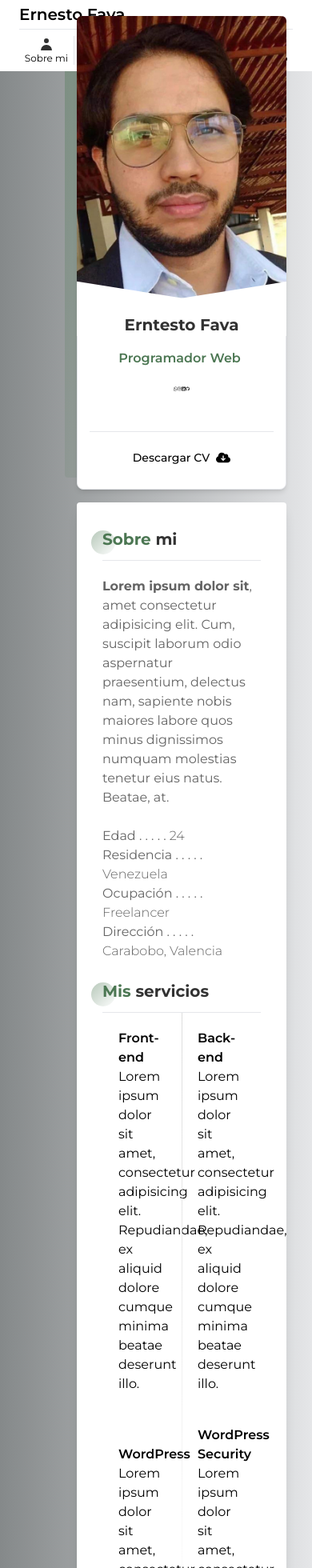
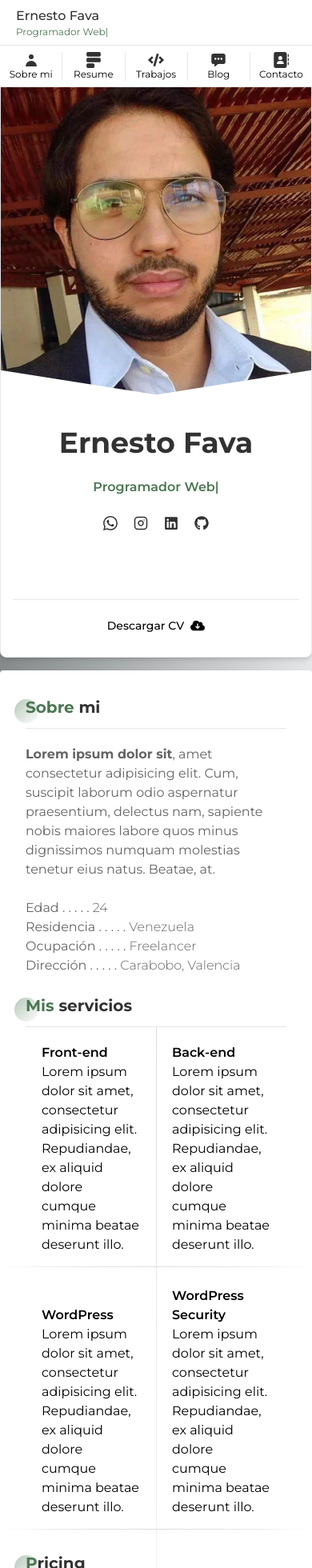
Before and after one commit to Erny23/portafolio, a Next.js app: page / in a window 390 px wide. Shown: the top 1960 px of the page at 80% size. Built offline with nearby package versions, Linux system fonts and the light colour scheme.

Commit message:
responsividad e informacion

```diff
--- a/app/components/subtitle.tsx
+++ b/app/components/subtitle.tsx
@@ -18,7 +18,6 @@ export default function Subtitle() {
                 wrapper="span"
                 speed={5}
                 repeat={Infinity}
-                className="text-[#4c7753] font-semibold"
             />
         </>
     )
--- a/app/globals.css
+++ b/app/globals.css
@@ -61,16 +61,10 @@ body {
   padding: 0;
 }
 
-/*Borde verde de perfil*/
-#profileCard::before {
-  content: "";
-  position: absolute;
-  left: -15px;
-  top: -15px;
-  width: 100%;
-  height: 100%;
-  background: linear-gradient(135deg, rgba(76, 119, 83, 0.4) 0%, rgba(76, 119, 83, 0.01) 100%);
-  border-radius: 4px;
+#card .flex.h-full.flex-col.justify-center.gap-4.p-6 {
+  padding: 0;
+  justify-content: start;
+  gap: 0;
 }
 
 /*Paletas bordes en el foto de perfil*/
@@ -79,7 +73,7 @@ body {
   position: absolute;
   background: #ffffff;
   left: -25%;
-  bottom: -56%;
+  bottom: -58%;
   width: 100%;
   height: 70%;
   transform: rotate(12deg);
@@ -92,7 +86,7 @@ body {
   background: #ffffff;
   left: auto;
   right: -25%;
-  bottom: -56%;
+  bottom: -58%;
   width: 100%;
   height: 70%;
   transform: rotate(-12deg);
@@ -120,6 +114,38 @@ body {
   background: radial-gradient(ellipse at top, #dddddd 0%, rgba(255, 255, 255, 0) 70%);
 }
 
+#servicios .inline-block::after {
+  content: "";
+  position: absolute;
+  left: 0;
+  margin-top: 15px;
+  width: 100%;
+  height: 1px;
+  background: radial-gradient(ellipse at center, #dddddd 0%, rgba(255, 255, 255, 0) 70%);
+}
+
+@media screen and (min-width: 560px) {
+  /*Borde verde de perfil*/
+  #profileCard::before {
+    content: "";
+    position: absolute;
+    left: -15px;
+    top: -15px;
+    width: 100%;
+    height: 100%;
+    background: linear-gradient(135deg, rgba(76, 119, 83, 0.4) 0%, rgba(76, 119, 83, 0.01) 100%);
+    border-radius: 4px;
+  }
+}
+
+@media screen and (max-width: 559px) {
+  #profileCard {
+    height: calc(100vh - 102px);
+    min-height: 675px;
+    max-height: 738px;
+  }
+}
+
 /*@media screen and (min-width: 768px) {
   #profilePhoto::before {
     bottom: -54%;
@@ -128,14 +154,10 @@ body {
   #profilePhoto::after {
     bottom: -54%;
   }
-}
+}*/
 
 @media screen and (min-width: 1024px) {
-  #profilePhoto::before {
-    bottom: -66%;
+  #card {
+    box-shadow: 5px 6px 25px 0px rgb(0 0 0 / 0.2), 0 8px 10px -6px rgb(0 0 0 / 0.1);
   }
-
-  #profilePhoto::after {
-    bottom: -66%;
-  }
-}*/
+}
--- a/app/interface/card.tsx
+++ b/app/interface/card.tsx
@@ -9,16 +9,20 @@ import Subtitle from "../components/subtitle";
 
 export default function CardComp() {
     return (
-        <div id="profile" className="relative text-center z-40">
-            <Card className="w-full h-[37rem] lg:h-[42rem] lg:max-w-md">
-                <div id="profilePhoto" className="absolute top-0 left-0 rounded-t-md overflow-hidden w-full h-[25rem] bg-[length:22rem] bg-top bg-no-repeat z-10 lg:max-w-md" style={{backgroundImage: `url("/imagenPerfil.jpg")`}}></div>
-                <h5 className="text-xl text-[#323232] font-bold mt-[16rem] z-30 lg:mt-[12rem]">Erntesto Fava</h5>
-                <Subtitle />
-                <div className="flex justify-between px-24 sm:px-32 lg:px-24">
-                    <SiWhatsapp className="text-xl text-[#323232] hover:text-[#4c7753] lg:text-2xl" />
-                    <FiInstagram className="text-xl text-[#323232] hover:text-[#4c7753] lg:text-2xl" />
-                    <FaLinkedin className="text-xl text-[#323232] hover:text-[#4c7753] lg:text-2xl" />
-                    <FaGithub className="text-xl text-[#323232] hover:text-[#4c7753] lg:text-2xl" />
+        <div id="profile" className="relative h-full text-center z-40 xs:h-auto">
+            <Card id="card" className="block bg-white w-full h-full xs:h-[41rem] lg:h-[42rem] lg:max-w-md">
+                <div id="profilePhoto" className="relative block overflow-hidden w-full h-[28rem] bg-[length:25rem] bg-top bg-no-repeat z-10 xs:h-[25rem] lg:max-w-md" style={{backgroundImage: `url("/imagenPerfil.jpg")`}}></div>
+                <h5 className="text-4xl text-[#323232] font-bold">Ernesto Fava</h5>
+                <br />
+                <div className="font-semibold text-[#4c7753]">
+                    <Subtitle/>
+                </div>
+                <br />
+                <div className="flex w-full justify-between px-32 sm:px-40 lg:px-28">
+                    <SiWhatsapp className="text-lg text-[#323232] hover:text-[#4c7753] lg:text-xl" />
+                    <FiInstagram className="text-lg text-[#323232] hover:text-[#4c7753] lg:text-xl" />
+                    <FaLinkedin className="text-lg text-[#323232] hover:text-[#4c7753] lg:text-xl" />
+                    <FaGithub className="text-lg text-[#323232] hover:text-[#4c7753] lg:text-xl" />
                 </div>
                 <div className="absolute w-full bottom-0 left-0 px-4 mb-5">
                     <div className="border-t pt-3">
--- a/app/interface/sidebarMobile.tsx
+++ b/app/interface/sidebarMobile.tsx
@@ -1,55 +1,88 @@
 "use client";
 
-import Link from "next/link";
+import React from 'react';
 import { MegaMenu, Navbar } from 'flowbite-react';
+import { usePathname } from 'next/navigation';
+import { useRouter } from 'next/navigation';
+import Subtitle from "../components/subtitle";
 import { HiUser } from "react-icons/hi";
 import { SiFormspree } from "react-icons/si";
 import { FaCode } from "react-icons/fa";
 import { IoChatboxEllipses } from "react-icons/io5";
 import { FaAddressBook } from "react-icons/fa6";
+import Link from 'next/link';
 
 export default function SidebarMovilComponent() {
+
+    const pathname = usePathname();
+    const router = useRouter();
+
+    //const [ page, setPage ] = React.useState<string>(pathname);
+    //console.log(page);
+
+    /*if (pathname !== '/') {
+        window.scrollTo({top: 0});
+    }*/
+    //window.scrollTo({top: 50});
+
+    /*const onClick = (e: Event | null) => {
+        router.push(`${e?.target?.id}`);
+        const id = e.target.id;
+        //router.push(`${id}`);
+        setPage(id);
+        console.log(page);
+        //window.scrollTo({top: 150});
+    };*/
+
+    const onClick = () => {
+        window.scrollTo({top: 800});
+    }
+
   return (
-    <MegaMenu className="block py-0 absolute top-0 left-0 right-0 z-40 xs:hidden">
-        <div className="px-4 w-full flex flex-col">
+    <MegaMenu className="fixed block p-0 top-0 left-0 right-0 z-[100] xs:hidden">
+        <div className="w-full flex flex-col">
             <div className="py-1 max-w-screen-xl items-center md:space-x-8">
-                <Navbar.Brand href="/">
-                    <span className="self-center whitespace-nowrap text-xl font-semibold dark:text-white">
+                <Navbar.Brand className="w-full flex-col py-1 px-5" href="/">
+                    <span className="w-full self-center whitespace-nowrap text-base font-medium text-[#323232]">
                         Ernesto Fava
                     </span>
+                    <div className="w-full text-xs font-base text-[#4c7753]">
+                        <Subtitle />
+                    </div>
+                    {/*<div className="w-full text-xs font-base text-[#4c7753]">{pathname}</div>*/}
                 </Navbar.Brand>
             </div>
             <div className="py-2 border-t">
                 <ul className="list-none flex items-center justify-between divide-x">
                     <li className="w-full text-center px-0 pb-0 text-xs">
-                            <a href="/">
+                        <Link href="/" onClick={onClick}>
                             <HiUser className="m-auto w-5 h-5 fill-[#323232]" />
                             Sobre mi
-                            </a>
+                        </Link>
                     </li>
                     <li className="w-full text-center px-0 pb-0 text-xs">
-                            <a href="/Summary">
+                        <Link href="/Summary">
                             <SiFormspree className="m-auto w-5 h-5 fill-[#323232]" />
                             Resume
-                            </a>
+                        </Link>
                     </li>
                     <li className="w-full text-center px-0 pb-0 text-xs">
-                            <a href="/Works">
+                        <Link href="/Works">
                             <FaCode className="m-auto w-5 h-5 fill-[#323232]" />
                             Trabajos
-                            </a>
+                        </Link>
                     </li>
                     <li className="w-full text-center px-0 pb-0 text-xs">
-                            <a href="/Blog">
+                        <Link href="/Blog">
                             <IoChatboxEllipses className="m-auto w-5 h-5 fill-[#323232]" />
                             Blog
-                            </a>
+                        </Link>
                     </li>
                     <li className="w-full text-center px-0 pb-0 text-xs">
-                            <a href="/Contact">
+                        <Link href="/Contact">
                             <FaAddressBook className="m-auto w-5 h-5 fill-[#323232]" />
                             Contacto
-                            </a>
+                        </Link>
                     </li>
                 </ul>
             </div>
--- a/app/layout.tsx
+++ b/app/layout.tsx
@@ -3,14 +3,22 @@ import { Montserrat } from "next/font/google";
 import SidebarMovil from "./interface/sidebarMobile";
 import SidebarComp from "./interface/sidebar";
 import CardComp from "./interface/card"
+import Info from "./interface/info";
 import "./globals.css";
-import Info from "./interface/info";
 
 const monserrat = Montserrat({ subsets: ["latin"] });
 
 export const metadata: Metadata = {
   title: "Ernesto Fava",
   description: "Portafolio basado en NextJS",
+  icons: {
+    icon: {
+      url: "/favicon.ico",
+      type: "image/x-icon",
+      sizes: "16x16",
+      rel: "icon",
+    },
+  },
 };
 
 export default function RootLayout( {children} : Readonly<{children: React.ReactNode}> ) {
@@ -18,7 +26,7 @@ export default function RootLayout( {children} : Readonly<{children: React.React
     <html lang="es">
       <body className={`${monserrat.className}`}>
         <div id="page" className="relative block h-auto w-full h-auto lg:flex lg:h-[100vh] lg:justify-center lg:items-center">
-          <div className="relative mx-auto ps-24 pe-8 py-5 top-0 left-0 w-auto h-auto max-w-[700px] max-h-[initial] transition-all lg:my-[8vh] lg:mx-[6vw] lg:px-0 lg:max-w-[1268px] lg:max-h-[674px] lg:w-full lg:h-[84vh]">
+          <div className="relative container mx-auto py-[5.28rem] top-0 left-0 w-auto h-auto max-w-[25rem] max-h-[initial] transition-all xs:py-5 xs:max-w-[44rem] xs:ps-24 xs:pe-8 xs:py-5 lg:my-[8vh] lg:mx-[6vw] lg:px-0 lg:max-w-[1268px] lg:max-h-[674px] lg:w-full lg:h-[84vh]">
             <header>
               <SidebarMovil />
               <SidebarComp />
--- a/app/page.tsx
+++ b/app/page.tsx
@@ -1,3 +1,7 @@
+import Image from 'next/image';
+import { HiBattery100, HiBattery50  } from "react-icons/hi2";
+import voltinela from "../public/voltinela-logo2-01.png"
+
 export default function Home() {
   return (
     <div>
@@ -31,9 +35,9 @@ export default function Home() {
       <br />
       <div>
         <div className="pb-3">
-          <h1 className="title text-xl text-[#323232] font-bold">
+          <h2 className="title text-xl text-[#323232] font-bold">
             <span className="text-[#4c7753]">Mis</span> servicios
-          </h1>
+          </h2>
         </div>
         <div id="servicios" className="border-t">
           <div className="w-[50%] p-5 inline-block">
@@ -54,6 +58,86 @@ export default function Home() {
           </div>
         </div>
       </div>
+      <br />
+      <div>
+        <div className="pb-3">
+          <h2 className="title text-xl text-[#323232] font-bold">
+            <span className="text-[#4c7753]">P</span>ricing
+          </h2>
+        </div>
+        <div id="precios" className="border-t">
+          <div className="w-1/2 p-5 inline-block text-center">
+            <HiBattery50 className="w-full text-4xl" color="#4c7753" />
+            <p className="text-[#323232] font-semibold">Basic</p>
+            <br />
+            <h5 className="text-base text-[#646464]">
+              <span className="text-sm text-[#323232] font-normal align-top">$</span>
+              <span className="text-5xl text-[#323232] font-medium">22</span> hour
+            </h5>
+            <br />
+            <ul className="text-[#646464]">
+              <li>Desarrollo de proyecto</li>
+              <br />
+              <li>Servicio de instalación</li>
+              <br />
+              <li>Auditoría SEO</li>
+              <br />
+              <li className="line-through opacity-[0.6]">Alojamiento y dominio</li>
+              <br />
+              <li className="line-through opacity-[0.6]">Mantenimiento y seguridad</li>
+            </ul>
+          </div>
+          <div className="w-1/2 p-5 inline-block text-center">
+            <HiBattery100 className="w-full text-4xl" color="#4c7753" />
+            <p className="text-[#323232] font-semibold">Pro</p>
+            <br />
+            <h5 className="text-base text-[#646464]">
+              <span className="text-sm text-[#323232] font-normal align-top">$</span>
+              <span className="text-5xl text-[#323232] font-medium">28</span> hour
+            </h5>
+            <br />
+            <ul className="text-[#646464]">
+              <li>Desarrollo de proyecto</li>
+              <br />
+              <li>Servicio de instalación</li>
+              <br />
+              <li>Auditoría SEO</li>
+              <br />
+              <li>Alojamiento y dominio</li>
+              <br />
+              <li>Mantenimiento y seguridad</li>
+            </ul>
+          </div>
+        </div>
+        <br />
+        <div>
+          <div className="pb-3">
+            <h2 className="title text-xl text-[#323232] font-bold">
+              <span className="text-[#4c7753]">C</span>lientes
+            </h2>
+          </div>
+          <div id="precios" className="border-t">
+            <div className='p-8'>
+              <Image className='size-24 opacity-[0.4] transition duration-300 hover:opacity-100' src={voltinela} alt="Voltinela" />
+            </div>
+          </div>
+        </div>
+        <br />
+        <div>
+          <div className="pb-3">
+            <h2 className="title text-xl text-[#323232] font-bold">
+              <span className="text-[#4c7753]">T</span>estimonios
+            </h2>
+          </div>
+          <div id="testimonios" className="border-t">
+            <div className='p-8'>
+              <p className='font-light italic opacity-[0.65]'>
+                Lorem ipsum dolor sit amet consectetur, adipisicing elit. Illo, voluptatibus. Incidunt, natus! Voluptatum maiores cumque ducimus aliquam, quas fugit eum, soluta vero commodi, qui ipsum suscipit sit voluptatem recusandae fugiat.
+              </p>
+            </div>
+          </div>
+        </div>
+      </div>
     </div>
   );
 }
```
Also changed, not shown: public/quote.svg (added), public/voltinela-logo2-01.png (added). Lines whose indentation alone changed are shown as unchanged.
